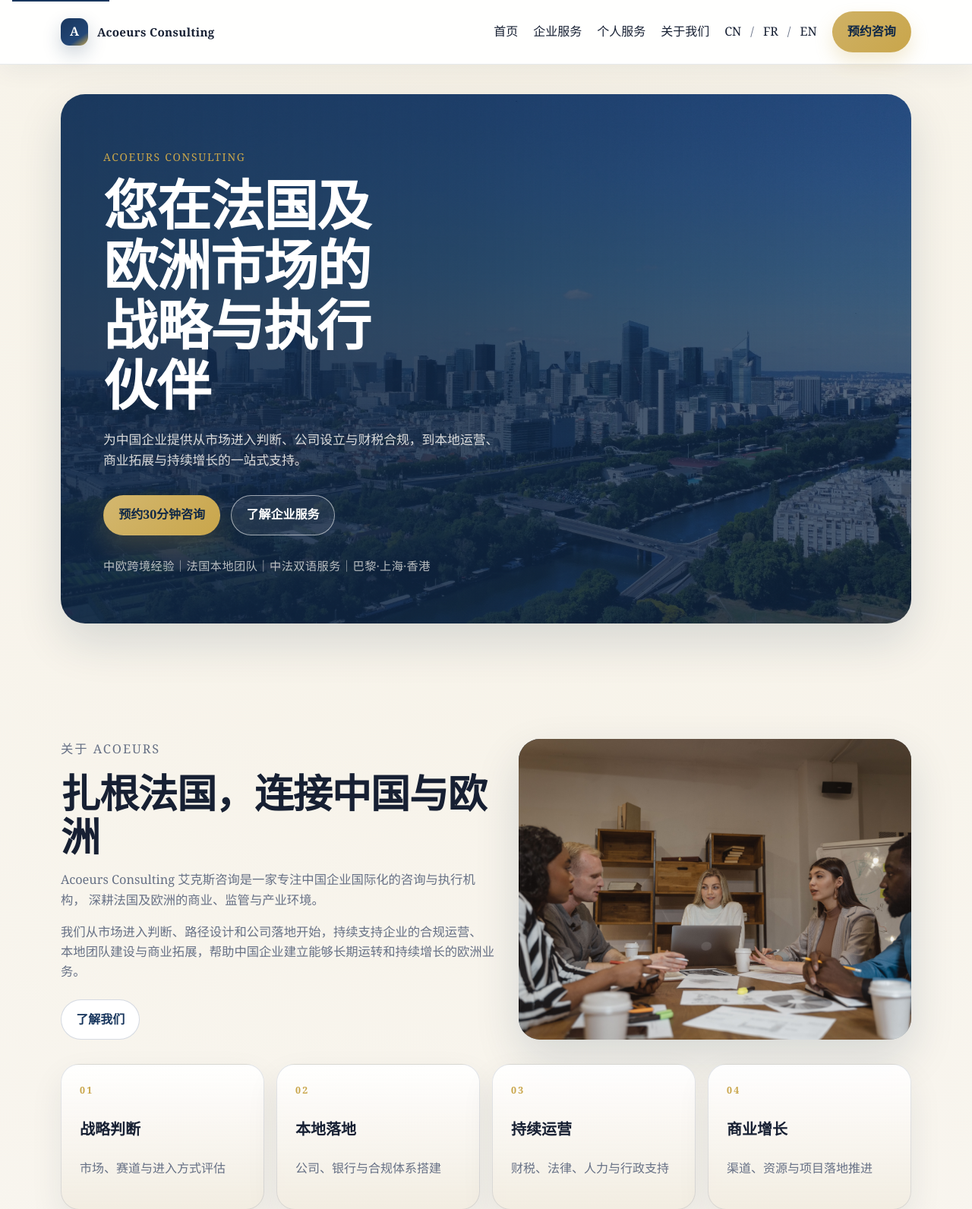
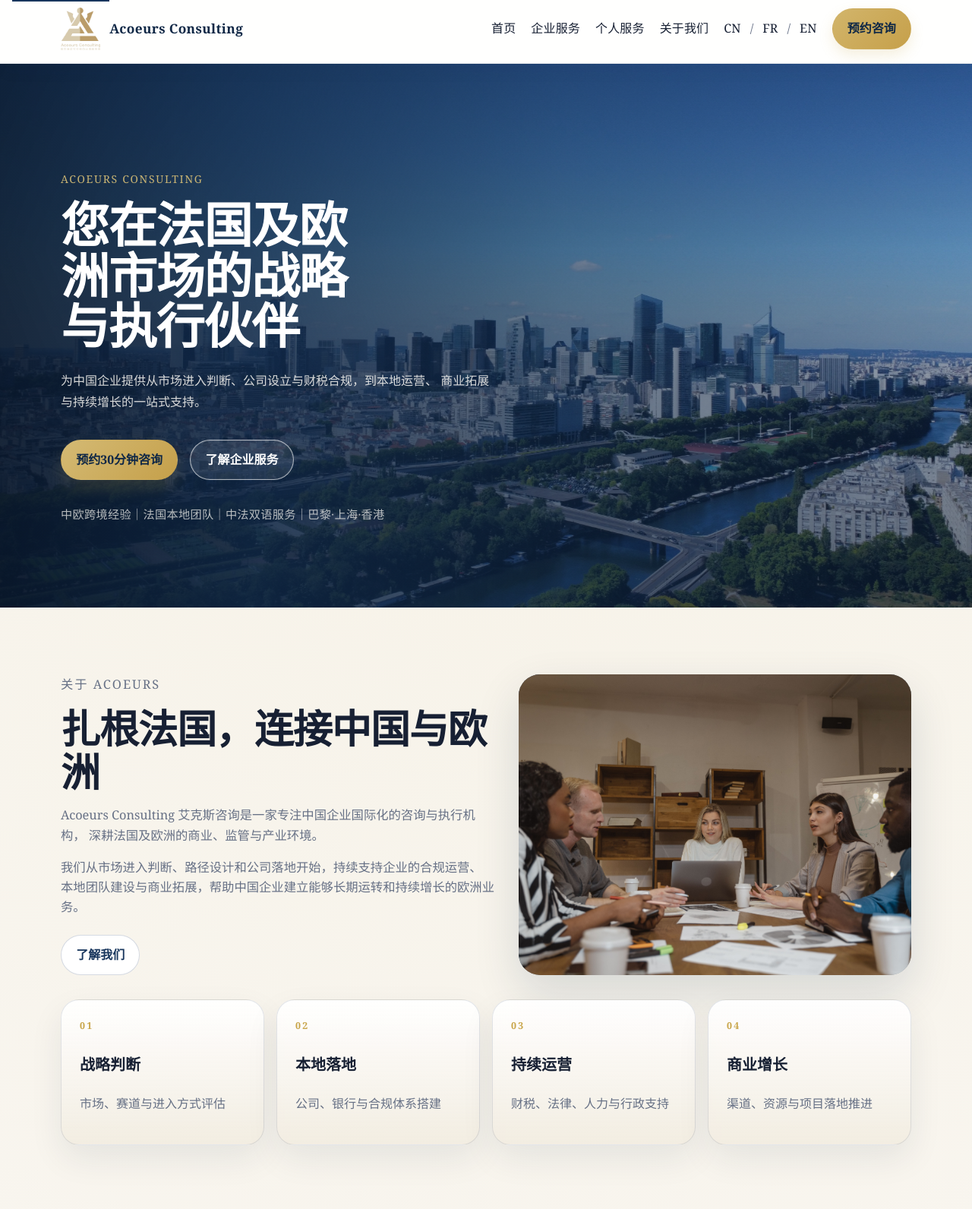
Before and after one commit to ANDGalaxie/acoeursconsulting-website, a Django app: page / in a window 1280 px wide. Shown: the top 1592 px of the page at 76% size. Run offline with Django 5.2, Linux system fonts and the light colour scheme.

Commit message:
style: refine brand header and full-screen hero

```diff
--- a/static/css/components.css
+++ b/static/css/components.css
@@ -8,39 +8,43 @@
     background: rgba(255, 255, 255, 0.94);
     border-bottom: 1px solid rgba(24, 54, 93, 0.1);
     backdrop-filter: blur(18px);
-    box-shadow: 0 10px 30px rgba(16, 40, 70, 0.05);
+    box-shadow: 0 8px 24px rgba(16, 40, 70, 0.04);
+    transition: box-shadow var(--transition-base), border-color var(--transition-base), background-color var(--transition-base);
+}
+
+.site-header.is-scrolled {
+    border-bottom-color: rgba(24, 54, 93, 0.14);
+    box-shadow: 0 12px 28px rgba(16, 40, 70, 0.08);
 }
 
 .site-header__inner {
     display: flex;
     align-items: center;
     justify-content: space-between;
-    gap: 1rem;
+    gap: 1.25rem;
     min-height: var(--header-height);
 }
 
 .site-logo {
     display: inline-flex;
     align-items: center;
-    gap: 0.75rem;
-    font-weight: 700;
+    gap: 0.8rem;
     flex-shrink: 0;
+    max-width: min(18rem, 52vw);
 }
 
-.site-logo__mark {
-    display: inline-grid;
-    place-items: center;
-    width: 2.25rem;
-    height: 2.25rem;
-    border-radius: 0.7rem;
-    color: var(--color-white);
-    background: linear-gradient(145deg, var(--color-navy) 0%, #234777 70%, var(--color-gold) 100%);
-    box-shadow: 0 10px 24px rgba(24, 54, 93, 0.22);
+.site-logo__image {
+    display: block;
+    width: auto;
+    height: clamp(2.85rem, 4.4vw, 3.6rem);
 }
 
-.site-logo__text {
-    font-size: 0.95rem;
+.site-logo__name {
+    color: var(--color-navy-dark);
+    font-size: clamp(0.95rem, 1.4vw, 1.08rem);
+    font-weight: 700;
     letter-spacing: 0.02em;
+    white-space: nowrap;
 }
 
 .nav-toggle {
@@ -49,7 +53,7 @@
     gap: 0.55rem;
     justify-content: center;
     min-height: 2.75rem;
-    padding: 0.625rem 0.9rem;
+    padding: 0.625rem 0.95rem;
     border: 1px solid rgba(24, 54, 93, 0.12);
     border-radius: var(--radius-pill);
     background: var(--color-white);
@@ -120,6 +124,7 @@
     min-height: 2.5rem;
     color: var(--color-text-dark);
     font-weight: 500;
+    letter-spacing: 0.01em;
 }
 
 .site-nav__list a:not(.button):hover {
@@ -152,8 +157,8 @@
 
 .button--primary {
     color: var(--color-navy-dark);
-    background: linear-gradient(135deg, #cfb165 0%, var(--color-gold) 100%);
-    box-shadow: 0 12px 24px rgba(201, 166, 75, 0.24);
+    background: linear-gradient(135deg, #d2b56b 0%, #c6a04a 100%);
+    box-shadow: 0 8px 18px rgba(201, 166, 75, 0.18);
 }
 
 .button--secondary {
@@ -164,14 +169,15 @@
 
 .button--gold {
     color: var(--color-navy-dark);
-    background: linear-gradient(135deg, #d3b76f 0%, var(--color-gold) 100%);
-    box-shadow: 0 16px 34px rgba(201, 166, 75, 0.24);
+    background: linear-gradient(135deg, #d4ba74 0%, #c5a04a 100%);
+    box-shadow: 0 10px 22px rgba(201, 166, 75, 0.18);
 }
 
 .button--hero-secondary {
     color: var(--color-white);
     background: rgba(255, 255, 255, 0.08);
-    border-color: rgba(255, 255, 255, 0.56);
+    border-color: rgba(255, 255, 255, 0.62);
+    box-shadow: inset 0 0 0 1px rgba(255, 255, 255, 0.08);
 }
 
 .button:hover {
@@ -181,7 +187,7 @@
 .button--primary:hover,
 .button--gold:hover {
     color: var(--color-navy-dark);
-    box-shadow: 0 18px 36px rgba(201, 166, 75, 0.3);
+    box-shadow: 0 12px 26px rgba(201, 166, 75, 0.22);
 }
 
 .button--secondary:hover {
@@ -231,9 +237,32 @@
     color: var(--color-gold-light);
 }
 
+@media (max-width: 419px) {
+    .site-logo {
+        gap: 0.55rem;
+        max-width: 70vw;
+    }
+
+    .site-logo__image {
+        height: 2.6rem;
+    }
+
+    .site-logo__name {
+        font-size: 0.86rem;
+    }
+}
+
 @media (min-width: 768px) {
     .nav-toggle {
         display: none;
+    }
+
+    .site-header__inner {
+        min-height: clamp(4.75rem, 5vw, 5.35rem);
+    }
+
+    .site-nav {
+        flex: 1;
     }
 
     .site-nav {
@@ -256,6 +285,10 @@
         box-shadow: none;
     }
 
+    .site-nav__list a:not(.button) {
+        min-height: 2.75rem;
+    }
+
     .site-footer__inner {
         flex-direction: row;
         justify-content: space-between;
--- a/static/css/home.css
+++ b/static/css/home.css
@@ -1,70 +1,96 @@
 .home-hero {
     position: relative;
-    display: flex;
-    align-items: center;
+    isolation: isolate;
+    width: 100%;
     min-height: calc(100vh - var(--header-height));
-    min-height: calc(85vh - var(--header-height) + 4rem);
-    padding: 2rem 0 3rem;
+    min-height: calc(100svh - var(--header-height));
+    min-height: max(41rem, calc(100svh - var(--header-height)));
+    overflow: clip;
+    background: linear-gradient(135deg, #18365d 0%, #102846 52%, #274c79 100%);
 }
 
-.home-hero__container {
-    position: relative;
-    display: flex;
-    align-items: stretch;
+.home-hero__media,
+.home-hero__overlay {
+    position: absolute;
+    inset: 0;
+    pointer-events: none;
 }
 
-.home-hero__container::before {
-    content: "";
-    position: absolute;
-    inset: 0;
-    border-radius: 2rem;
+.home-hero__media {
+    z-index: -2;
     background:
-        linear-gradient(90deg, rgba(16, 40, 70, 0.82) 0%, rgba(16, 40, 70, 0.72) 44%, rgba(16, 40, 70, 0.52) 100%),
-        linear-gradient(180deg, rgba(9, 25, 45, 0.16), rgba(9, 25, 45, 0.46)),
         url("../images/hero.jpg"),
         linear-gradient(135deg, #18365d 0%, #102846 52%, #274c79 100%);
     background-position: center;
     background-size: cover;
-    box-shadow: var(--shadow-card);
+    background-repeat: no-repeat;
+    transform-origin: center center;
+    animation: hero-media-drift 20s ease-out both;
+}
+
+.home-hero__overlay {
+    z-index: -1;
+    background:
+        linear-gradient(90deg, rgba(9, 24, 44, 0.9) 0%, rgba(16, 40, 70, 0.82) 26%, rgba(16, 40, 70, 0.52) 58%, rgba(16, 40, 70, 0.28) 100%),
+        linear-gradient(180deg, rgba(9, 24, 44, 0.28) 0%, rgba(9, 24, 44, 0.08) 34%, rgba(9, 24, 44, 0.46) 100%);
+}
+
+.home-hero__inner {
+    display: grid;
+    align-items: center;
+    min-height: inherit;
 }
 
 .home-hero__content {
     position: relative;
     z-index: 1;
-    width: 100%;
-    max-width: var(--content-max-width);
-    padding: 3.25rem 2rem;
+    width: min(100%, 46rem);
+    padding: clamp(5rem, 12vh, 8rem) 0 clamp(3.5rem, 9vh, 5.5rem);
     color: var(--color-white);
+}
+
+.home-hero__eyebrow {
+    margin-bottom: 1rem;
+    color: rgba(216, 191, 118, 0.92);
+    animation: hero-fade-up 420ms ease-out both;
 }
 
 .home-hero h1 {
     margin: 0;
-    max-width: 10ch;
-    font-size: clamp(2.4rem, 5.6vw, 5.1rem);
-    line-height: 1.1;
+    max-width: 12.5ch;
+    font-size: clamp(2.8rem, 5vw, 5.4rem);
+    line-height: 1.04;
     letter-spacing: -0.02em;
+    text-wrap: balance;
+    animation: hero-fade-up 520ms ease-out 80ms both;
 }
 
 .home-hero__description {
-    margin: 1.25rem 0 0;
-    max-width: 33rem;
-    font-size: 1.05rem;
+    margin: 1.5rem 0 0;
+    max-width: 36rem;
+    font-size: clamp(1rem, 1.15vw, 1.12rem);
+    line-height: 1.75;
     color: rgba(250, 248, 243, 0.86);
+    animation: hero-fade-up 520ms ease-out 160ms both;
 }
 
 .home-hero__actions {
     display: flex;
     flex-direction: column;
     align-items: flex-start;
-    gap: 0.875rem;
-    margin-top: 2rem;
+    gap: 1rem;
+    margin-top: 2.25rem;
+    animation: hero-fade-up 520ms ease-out 240ms both;
 }
 
 .home-hero__trust {
-    margin: 1.75rem 0 0;
+    margin: 2rem 0 0;
+    max-width: 34rem;
     color: rgba(250, 248, 243, 0.72);
     font-size: 0.95rem;
-    letter-spacing: 0.03em;
+    line-height: 1.8;
+    letter-spacing: 0.02em;
+    animation: hero-fade-up 520ms ease-out 320ms both;
 }
 
 .home-section {
@@ -485,12 +511,14 @@
 
 @media (min-width: 768px) {
     .home-hero {
-        min-height: 85vh;
-        padding: 2.5rem 0 4rem;
+        min-height: calc(100vh - var(--header-height));
+        min-height: calc(100svh - var(--header-height));
     }
 
     .home-hero__content {
-        padding: 4.5rem 3.5rem 4rem;
+        width: min(100%, 48rem);
+        padding-top: clamp(5.5rem, 14vh, 8.5rem);
+        padding-bottom: clamp(4rem, 10vh, 6rem);
     }
 
     .home-hero__actions {
@@ -550,6 +578,10 @@
 }
 
 @media (min-width: 1024px) {
+    .home-hero__content {
+        width: min(100%, 50rem);
+    }
+
     .about-section__intro {
         grid-template-columns: minmax(0, 1.05fr) minmax(20rem, 0.95fr);
         gap: 2rem;
--- a/static/js/main.js
+++ b/static/js/main.js
@@ -1,8 +1,19 @@
 const navToggle = document.querySelector("[data-nav-toggle]");
 const navPanel = document.querySelector("[data-nav-panel]");
+const siteHeader = document.querySelector("[data-site-header]");
+
+if (siteHeader) {
+    const syncHeaderState = () => {
+        siteHeader.classList.toggle("is-scrolled", window.scrollY > 8);
+    };
+
+    syncHeaderState();
+    window.addEventListener("scroll", syncHeaderState, { passive: true });
+}
 
 if (navToggle && navPanel) {
     const navLinks = Array.from(navPanel.querySelectorAll("a"));
+    const getFocusableItems = () => [navToggle, ...navLinks];
 
     const syncNavigationState = (isOpen) => {
         navToggle.setAttribute("aria-expanded", String(isOpen));
@@ -38,6 +49,24 @@ if (navToggle && navPanel) {
         if (event.key === "Escape") {
             syncNavigationState(false);
         }
+
+        if (
+            event.key === "Tab" &&
+            window.innerWidth < 768 &&
+            navToggle.getAttribute("aria-expanded") === "true"
+        ) {
+            const focusableItems = getFocusableItems();
+            const firstItem = focusableItems[0];
+            const lastItem = focusableItems[focusableItems.length - 1];
+
+            if (event.shiftKey && document.activeElement === firstItem) {
+                event.preventDefault();
+                lastItem?.focus();
+            } else if (!event.shiftKey && document.activeElement === lastItem) {
+                event.preventDefault();
+                firstItem?.focus();
+            }
+        }
     });
 
     window.addEventListener("resize", () => {
--- a/templates/includes/header.html
+++ b/templates/includes/header.html
@@ -1,8 +1,15 @@
-<header class="site-header">
+{% load static %}
+<header class="site-header" data-site-header>
     <div class="container site-header__inner">
         <a class="site-logo" href="{% url 'home' %}" aria-label="Acoeurs Consulting 首页">
-            <span class="site-logo__mark">A</span>
-            <span class="site-logo__text">Acoeurs Consulting</span>
+            <img
+                class="site-logo__image"
+                src="{% static 'images/brand/acoeurs-logo.png' %}"
+                alt="Acoeurs Consulting"
+                width="2302"
+                height="2514"
+            >
+            <span class="site-logo__name" aria-hidden="true">Acoeurs Consulting</span>
         </a>
         <button
             class="nav-toggle"
--- a/templates/website/home.html
+++ b/templates/website/home.html
@@ -9,9 +9,11 @@
 
 {% block content %}
 <section class="home-hero">
-    <div class="container home-hero__container">
+    <div class="home-hero__media" aria-hidden="true"></div>
+    <div class="home-hero__overlay" aria-hidden="true"></div>
+    <div class="container home-hero__inner">
         <div class="home-hero__content">
-            <p class="eyebrow">Acoeurs Consulting</p>
+            <p class="eyebrow home-hero__eyebrow">Acoeurs Consulting</p>
             <h1>您在法国及欧洲市场的战略与执行伙伴</h1>
             <p class="home-hero__description">
                 为中国企业提供从市场进入判断、公司设立与财税合规，到本地运营、
```
Also changed, not shown: other parts of static/css/home.css (+56 -5 lines), static/images/brand/acoeurs-logo.png (added).
